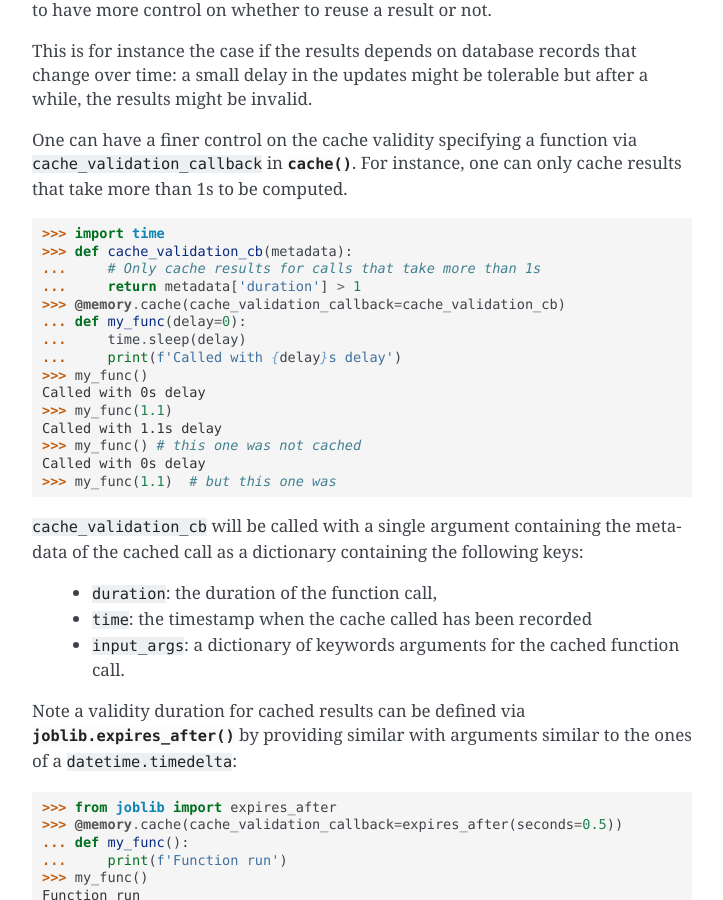
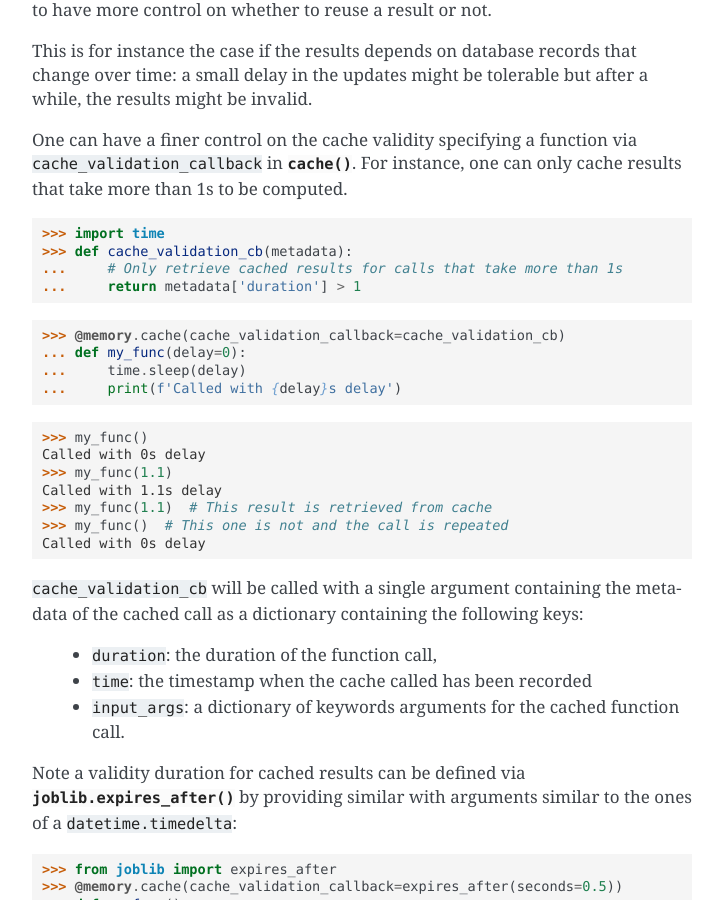
Before and after one commit to joblib/joblib, a Sphinx documentation site: the page built from doc/memory.rst, in a window 1280 px wide and 900 px high, scrolled down 8709 px. Shown: the whole window, without its empty margins (388-1111 px from the left). Built offline with Sphinx 7.4.7, drawn with Linux system fonts in a browser that asks for light colours; formulas are drawn with MathJax 3; pages that are not in the unit, such as notebooks, are missing from menus.

Commit message:
DOC fix cache_val example+changelog entry

```diff
--- a/doc/memory.rst
+++ b/doc/memory.rst
@@ -467,19 +467,21 @@ instance, one can only cache results that take more than 1s to be computed.
 
     >>> import time
     >>> def cache_validation_cb(metadata):
-    ...     # Only cache results for calls that take more than 1s
+    ...     # Only retrieve cached results for calls that take more than 1s
     ...     return metadata['duration'] > 1
+
     >>> @memory.cache(cache_validation_callback=cache_validation_cb)
     ... def my_func(delay=0):
     ...     time.sleep(delay)
     ...	    print(f'Called with {delay}s delay')
+
     >>> my_func()
     Called with 0s delay
     >>> my_func(1.1)
     Called with 1.1s delay
-    >>> my_func() # this one was not cached
+    >>> my_func(1.1)  # This result is retrieved from cache
+    >>> my_func()  # This one is not and the call is repeated
     Called with 0s delay
-    >>> my_func(1.1)  # but this one was
 
 ``cache_validation_cb`` will be called with a single argument containing
 the metadata of the cached call as a dictionary containing the following
```
Also changed, not shown: CHANGES.rst (+4 -4 lines).
